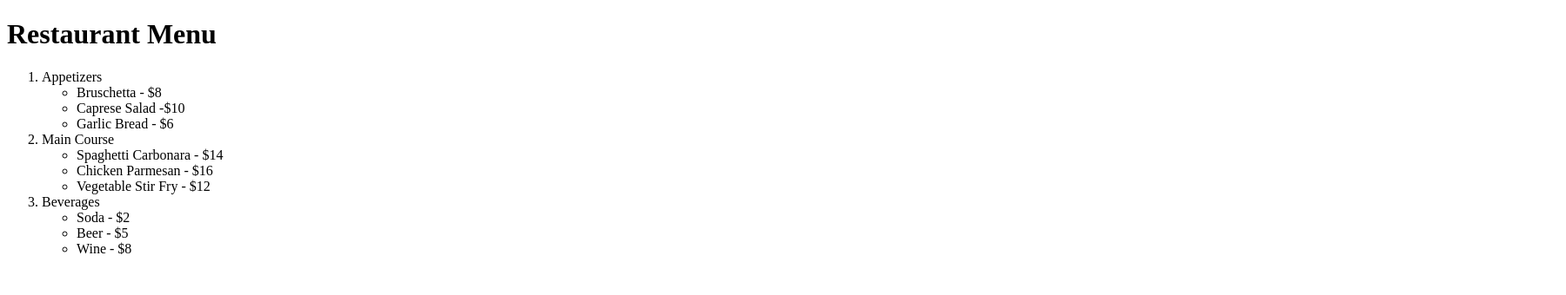
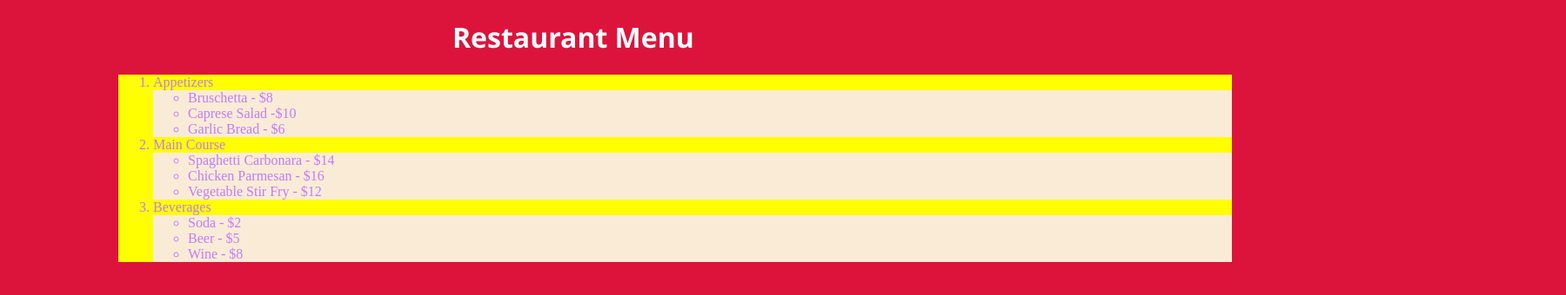
Before and after one commit to hrishavratan/restaurant, a plain HTML site: page index.html in a window 1280 px wide. Shown: the whole page at 87% size, 1800 px wide, since content can reach past the window. Drawn offline with Linux system fonts and the light colour scheme.

Commit message:
adding style

```diff
--- a/index.html
+++ b/index.html
@@ -5,6 +5,7 @@
     <meta http-equiv="X-UA-Compatible" content="IE=edge">
     <meta name="viewport" content="width=device-width, initial-scale=1.0">
     <title>Restaurant</title>
+    <link rel="stylesheet" href="style.css">
 </head>
 <body>
     <h1>Restaurant Menu</h1>
--- /dev/null
+++ b/style.css
@@ -0,0 +1,19 @@
+body{
+    background-color: crimson;
+    width:100vw;
+}
+h1{
+    position: relative;
+    left:40vw;
+    font-family: 'Segoe UI', Tahoma, Geneva, Verdana, sans-serif;
+    color:azure;
+}
+ol{
+    color:rgb(192, 125, 246);
+    position:relative;
+    left:10vw;
+    background-color: yellow;
+}
+ul{
+    background-color: antiquewhite;
+}
```
